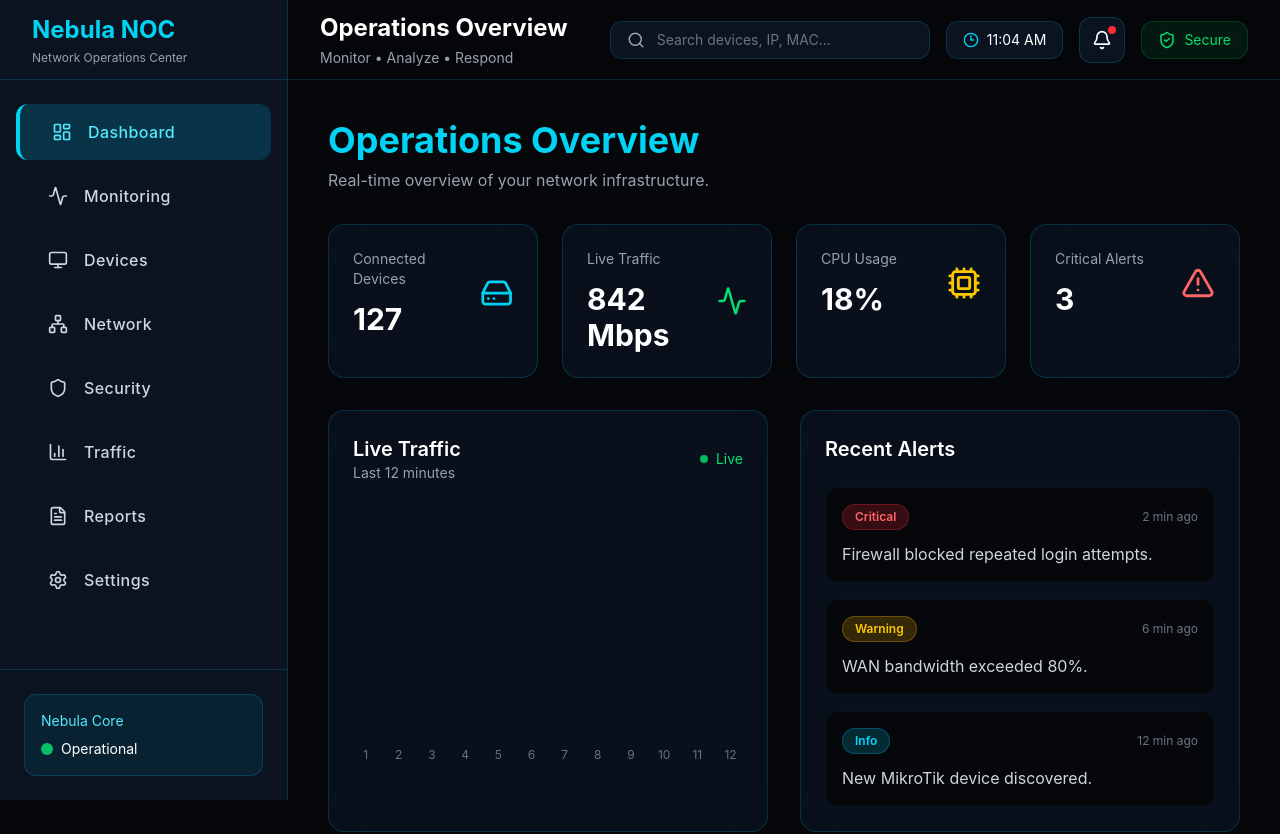
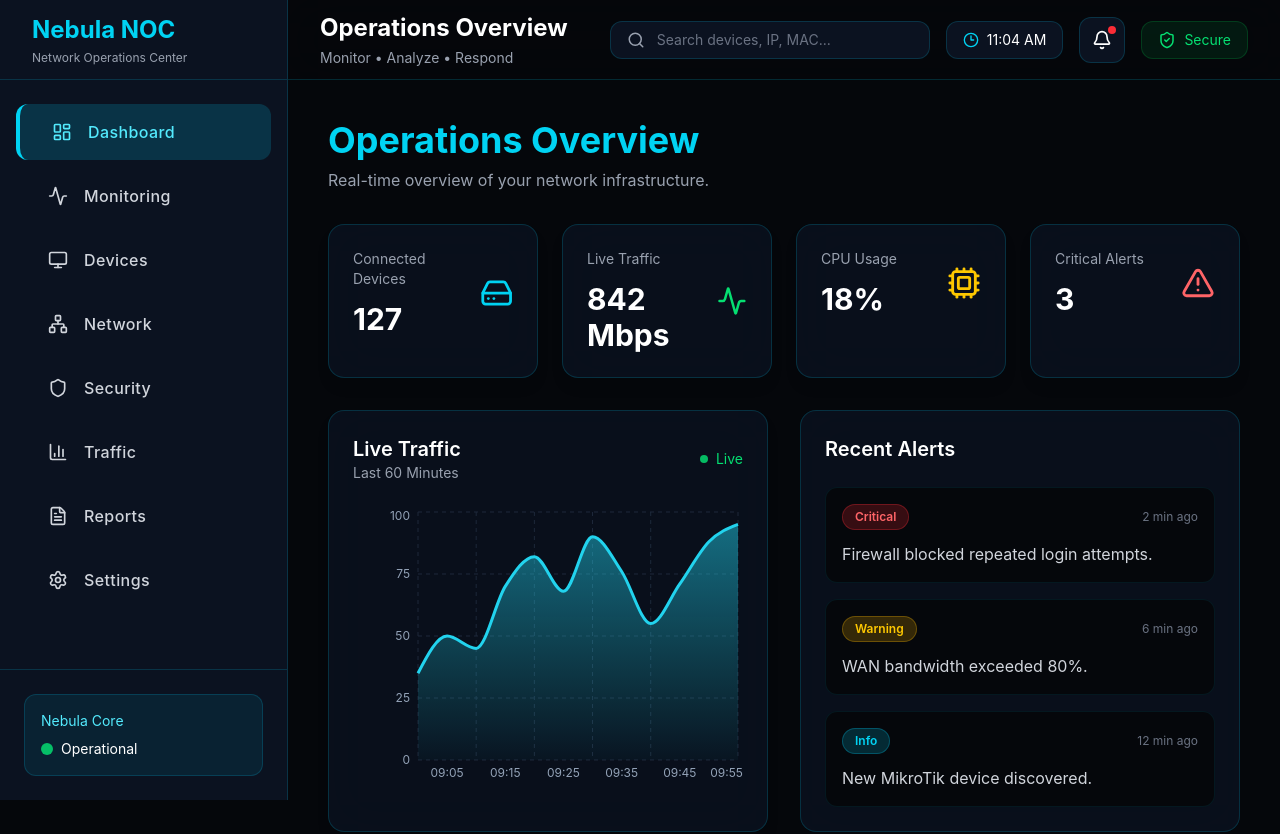
Before and after one commit to kmheon/nebula-noc, a React (Vite) app: page / in a window 1280 px wide. Shown: the top 834 px of the page. Built offline with nearby package versions, Linux system fonts and the light colour scheme.

Commit message:
feat(dashboard): add live traffic area chart

```diff
--- a/src/components/dashboard/TrafficChart/TrafficChart.jsx
+++ b/src/components/dashboard/TrafficChart/TrafficChart.jsx
@@ -1,48 +1,111 @@
-const trafficData = [35, 50, 45, 70, 82, 68, 90, 76, 55, 71, 88, 95];
+import Card from "../../ui/Card/Card";
+
+import {
+  Area,
+  AreaChart,
+  CartesianGrid,
+  ResponsiveContainer,
+  Tooltip,
+  XAxis,
+  YAxis,
+} from "recharts";
+
+const trafficData = [
+  { time: "09:00", traffic: 35 },
+  { time: "09:05", traffic: 50 },
+  { time: "09:10", traffic: 45 },
+  { time: "09:15", traffic: 70 },
+  { time: "09:20", traffic: 82 },
+  { time: "09:25", traffic: 68 },
+  { time: "09:30", traffic: 90 },
+  { time: "09:35", traffic: 76 },
+  { time: "09:40", traffic: 55 },
+  { time: "09:45", traffic: 71 },
+  { time: "09:50", traffic: 88 },
+  { time: "09:55", traffic: 95 },
+];
 
 export default function TrafficChart() {
   return (
-    <div className="rounded-2xl border border-cyan-500/20 bg-[#0B1220]/80 backdrop-blur-xl p-6">
+    <Card>
 
-      <div className="flex items-center justify-between mb-6">
+      <div className="mb-6 flex items-center justify-between">
+
         <div>
           <h2 className="text-xl font-semibold text-white">
             Live Traffic
           </h2>
 
           <p className="text-sm text-gray-400">
-            Last 12 minutes
+            Last 60 Minutes
           </p>
         </div>
 
         <div className="flex items-center gap-2">
-          <span className="w-2 h-2 rounded-full bg-green-400 animate-pulse"></span>
-          <span className="text-green-400 text-sm">
+          <span className="h-2 w-2 rounded-full bg-green-400 animate-pulse" />
+
+          <span className="text-sm text-green-400">
             Live
           </span>
         </div>
+
       </div>
 
-      <div className="h-64 flex items-end gap-2">
-        {trafficData.map((value, index) => (
-          <div
-            key={index}
-            className="group flex-1"
-          >
-            <div
-              className="rounded-t-lg bg-gradient-to-t from-cyan-600 to-cyan-300 transition-all duration-500 hover:brightness-125"
-              style={{
-                height: `${value}%`,
+      <div className="h-72">
+
+        <ResponsiveContainer width="100%" height="100%">
+
+          <AreaChart data={trafficData}>
+
+            <defs>
+              <linearGradient id="trafficGradient" x1="0" y1="0" x2="0" y2="1">
+                <stop offset="0%" stopColor="#22d3ee" stopOpacity={0.8} />
+                <stop offset="100%" stopColor="#22d3ee" stopOpacity={0.05} />
+              </linearGradient>
+            </defs>
+
+            <CartesianGrid
+              stroke="#1e293b"
+              strokeDasharray="4 4"
+            />
+
+            <XAxis
+              dataKey="time"
+              tick={{ fill: "#94a3b8", fontSize: 12 }}
+              axisLine={false}
+              tickLine={false}
+            />
+
+            <YAxis
+              tick={{ fill: "#94a3b8", fontSize: 12 }}
+              axisLine={false}
+              tickLine={false}
+            />
+
+            <Tooltip
+              contentStyle={{
+                background: "#0B1220",
+                border: "1px solid rgba(34,211,238,.2)",
+                borderRadius: 12,
+                color: "#fff",
               }}
             />
 
-            <div className="mt-2 text-center text-xs text-gray-500">
-              {index + 1}
-            </div>
-          </div>
-        ))}
+            <Area
+              type="monotone"
+              dataKey="traffic"
+              stroke="#22d3ee"
+              strokeWidth={3}
+              fill="url(#trafficGradient)"
+              animationDuration={1200}
+            />
+
+          </AreaChart>
+
+        </ResponsiveContainer>
+
       </div>
 
-    </div>
+    </Card>
   );
 }
```
